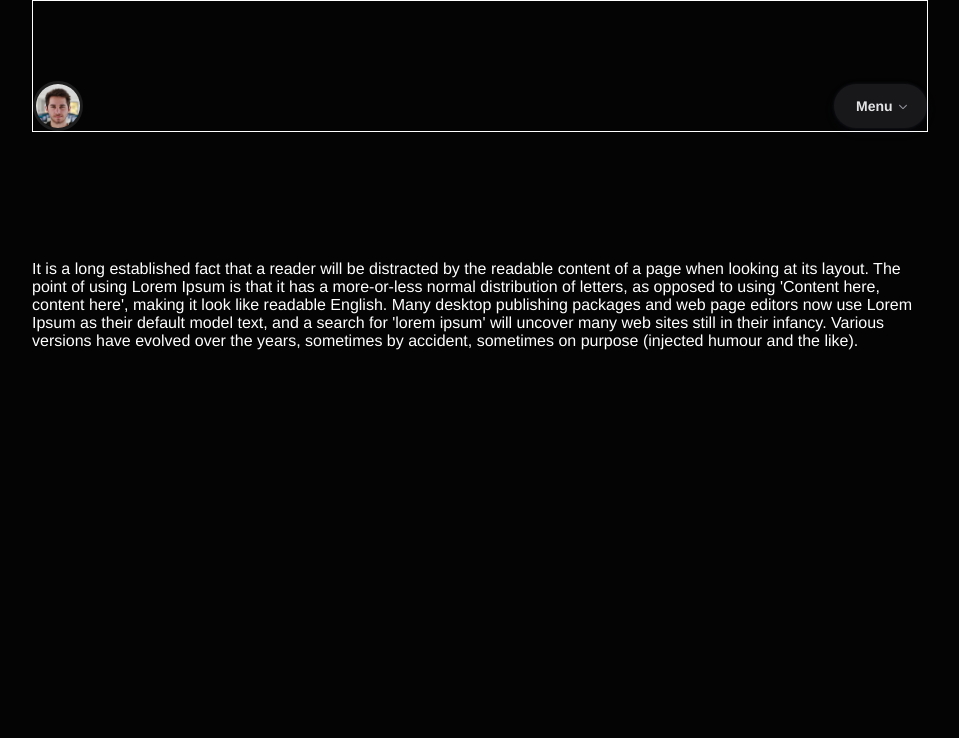
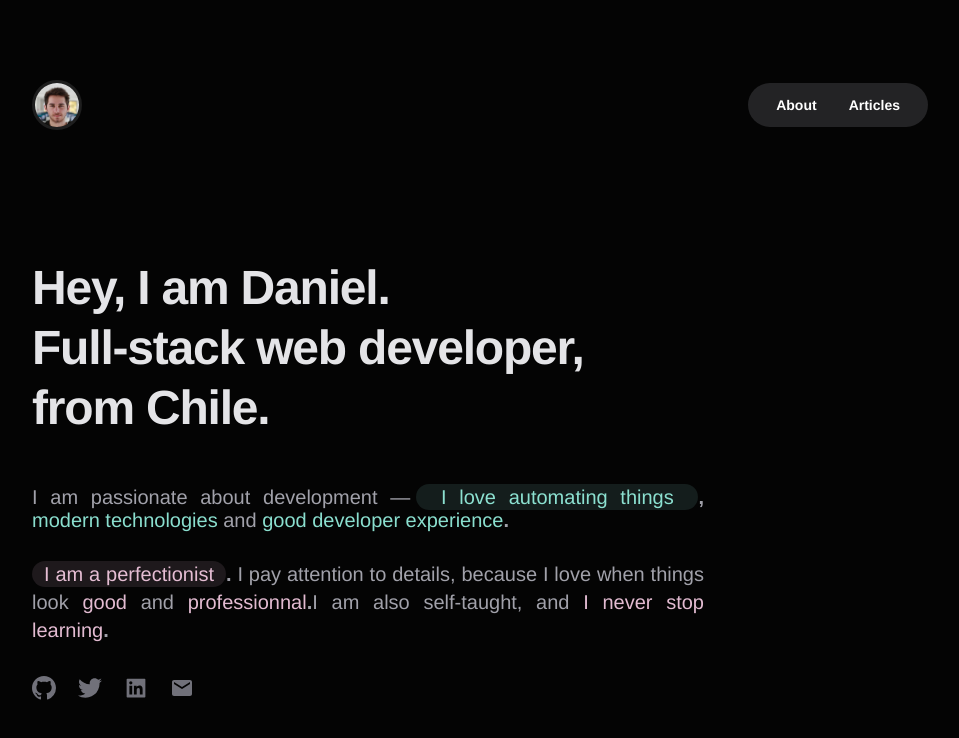
Before and after one commit to danielpizarrotadres/web-site, a React (Create React App) app: page / in a window 1280 px wide. Shown: the top 738 px of the page, without its empty margins (160-1119 px from the left). Built offline with nearby package versions, Linux system fonts and the light colour scheme.

Commit message:
:construction: Add Main Container only for Desktop screens

```diff
--- a/src/App.js
+++ b/src/App.js
@@ -4,16 +4,23 @@ import classes from './App.module.css';
 import { IoIosArrowDown } from 'react-icons/io';
 import logo from './logo.jpg';
 import arrow from './logo.svg';
+import { BsGithub } from 'react-icons/bs';
+import { TfiTwitterAlt } from 'react-icons/tfi';
+import { AiFillLinkedin } from 'react-icons/ai';
+import { MdEmail } from 'react-icons/md';
 
 
 const App = () => {
-    // TODO: Make funcionality to update size state dinamycally by the current px of the naigation viewport.
-    const [size] = useState('md');
+    // TODO:
+    // -> Make funcionality to update size state dinamycally by the current px of the naigation viewport.
+    // -> Convert containers into isolated components.
+    // -> Make funcionality to render mobile navigation with animations.
+    const [size] = useState('xl');
     const [showMobileMenu, setShowMobileMenu] = useState(false);
 
-    useEffect(() => {
-        console.log('useEffect runs now: ', showMobileMenu);
-    }, [showMobileMenu]);
+    // useEffect(() => {
+    //     console.log('useEffect runs now: ', showMobileMenu);
+    // }, [showMobileMenu]);
 
     const navigation = () => {
         switch (size) {
@@ -26,7 +33,7 @@ const App = () => {
                     >
                         Menu
                        <IoIosArrowDown
-                        className={classes.ArrowIcon}
+                            className={classes.ArrowIcon}
                        />
                     </button>
                 </React.Fragment>;
@@ -76,11 +83,71 @@ const App = () => {
                     </nav>
                 </React.Fragment>;
         }
-    }
+    };
+
+    // returns JSX Fragment with required csss classes.
+    const resume = () => {
+        return <React.Fragment>
+                <div className={classes.Resume}>
+                    <p className={classes.TopItem}>
+                        I am passionate about development <span className={classes.ScreenPlay}>—</span>
+                        <span className={classes.Highlight}> I love automating things </span>
+                        <span className={classes.Point}>,</span>
+                        <span className={classes.Slim}> modern technologies </span> and
+                        <span className={classes.Slim}> good developer experience</span>
+                        <span className={classes.Point}>.</span>
+                    </p>
+                    <p className={classes.BottomItem}>
+                        <span className={classes.PinkHighlight}>I am a perfectionist</span>
+                        <span className={classes.PinkPoint}>. </span>
+                        I pay attention to details,
+                        because I love when things look
+                        <span className={classes.PinkSlim}> good </span>
+                        and
+                        <span className={classes.PinkSlim}> professionnal</span>
+                        <span className={classes.PinkPoint}>.</span>
+                        I am also self-taught, and
+                        <span className={classes.PinkSlim}> I never stop learning</span>
+                        <span className={classes.PinkPoint}>.</span>
+                    </p>
+                </div>
+        </React.Fragment>;
+    };
+
+    const icons = () => {
+        return <React.Fragment>
+                <div className={classes.IconContainer}>
+                    <a
+                        className={classes.Icon}
+                        href='https://some-url-ref.com'
+                    >
+                        <BsGithub />
+                    </a>
+                    <a
+                        className={classes.Icon}
+                        href='https://some-url-ref.com'
+                    >
+                        <TfiTwitterAlt />
+                    </a>
+                    <a
+                        className={classes.Icon}
+                        href='https://some-url-ref.com'
+                    >
+                        <AiFillLinkedin />
+                    </a>
+                    <a
+                        className={classes.Icon}
+                        href='https://some-url-ref.com'
+                    >
+                        <MdEmail />
+                    </a>
+                </div>
+        </React.Fragment>
+    };
 
     const handlerOnClick = () => {
         setShowMobileMenu(!showMobileMenu);
-    }
+    };
 
     return (
         <div
@@ -90,7 +157,7 @@ const App = () => {
         >
 
             {   /*********************** Header *********************/   }
-
+            {   /* The following header container should be isolated as a component. **/   }
             <header
                 className={
                     classes.Header
@@ -103,9 +170,7 @@ const App = () => {
                         classes.Logo
                     }
                 />
-                {
-                    navigation()
-                }
+                {   navigation()  }
             </header>
 
             {   /*********************** Header End *****************/   }
@@ -114,18 +179,19 @@ const App = () => {
 
 
             {   /*********************** Main *********************/   }
-
+            {   /* The following main container should be isolated as a component. **/   }
             <main>
-                It is a long established fact that a reader will be distracted
-                by the readable content of a page when looking at its layout.
-                The point of using Lorem Ipsum is that it has a more-or-less
-                normal distribution of letters, as opposed to using 'Content here, content here',
-                making it look like readable English. Many desktop publishing
-                packages and web page editors now use Lorem Ipsum as their
-                default model text, and a search for 'lorem ipsum' will uncover
-                many web sites still in their infancy. Various versions have
-                evolved over the years, sometimes by accident, sometimes
-                on purpose (injected humour and the like).
+                <header className={classes.Main}>
+                    <p className={classes.Title}>
+                        Hey, I am Daniel.
+                        <br />
+                        Full-stack web developer,
+                        <br />
+                        from Chile.
+                    </p>
+                </header>
+                {   resume()    }
+                {   icons()   }
             </main>
 
             {   /*********************** Main End *****************/   }
@@ -134,7 +200,6 @@ const App = () => {
 
 
             {   /*********************** Footer *********************/   }
-
             {   /*********************** Footer End *****************/   }
 
 
--- a/src/App.module.css
+++ b/src/App.module.css
@@ -16,10 +16,11 @@
     background-repeat: no-repeat;
     padding: 0 12rem;
     font-family: inherit;
+    overflow: auto; /* This allow avoid overflow. */
 }
 
 main {
-    margin: 8rem 0 0 0;
+    margin: 128px 0 0 0;
 }
 
 @media screen and (max-width: 912px) {
@@ -31,7 +32,7 @@ main {
 /************************************************ Header *************************************************/
 
 .Header {
-    border: 1px solid white;
+    /* border: 1px solid white; */
     padding: 5rem 0 0 0;
     display: flex;
     justify-content: space-between;
@@ -153,3 +154,96 @@ main {
 }
 
 /************************************************ End Header *************************************************/
+
+
+/************************************************ Main Section *************************************************/
+
+.Main {
+    max-width: 672px;
+    /* border: 1px solid white; */
+}
+
+.Title {
+    font-size: 3rem;
+    line-height: 1.25;
+    color: rgb(228 228 231/1);
+    font-weight: 700;
+    margin: 0;
+    letter-spacing: -1.2px;
+}
+
+.Resume {
+    max-width: 672px;
+    margin: 48px 0 0 0;
+    /* border: 1px solid orangered; */
+    text-align: justify;
+}
+
+.TopItem {
+    color: rgb(161, 161, 170);
+    font-size: 20px;
+}
+
+.BottomItem {
+    color: rgb(161, 161, 170);
+    font-size: 20px;
+    line-height: 28px;
+    margin: 28px 0 0 0;
+}
+
+.IconContainer {
+    color: rgb(161, 161, 170);
+    display: flex;
+    margin: 32px 0 0 0;
+    /* border: 1px solid blueviolet */
+    max-width: 672px;
+}
+
+.Icon {
+    color: rgb(113, 113, 122);
+    cursor: pointer;
+    font-size: 24px;
+    display: block;
+    margin: 0 22px 0 0;
+}
+
+.Icon:hover {
+    color: var(--primary-white);
+}
+
+.Highlight {
+    background-color: rgb(153, 246, 228, 0.1);
+    color: rgb(153, 246, 228, 0.9);
+    font-size: 20px;
+    padding: 0.125rem 0.75rem;
+    border-radius: 9999px;
+    display: inline;
+}
+
+.ScreenPlay {
+    margin-right: 6px;
+}
+
+.Slim {
+    color: rgb(153, 246, 228, 0.9);
+    font-weight: 500;
+}
+
+.Point, .PinkPoint {
+    font-weight: 900;
+}
+
+.PinkHighlight {
+    background-color: rgb(251, 207, 232, 0.1);
+    color: rgb(251, 207, 232, 0.9);
+    font-size: 20px;
+    padding: 0.125rem 0.75rem;
+    border-radius: 9999px;
+    display: inline;
+}
+
+.PinkSlim {
+    color: rgb(251, 207, 232, 0.9);
+    font-weight: 500;
+}
+/************************************************ End Main Section *************************************************/
```
